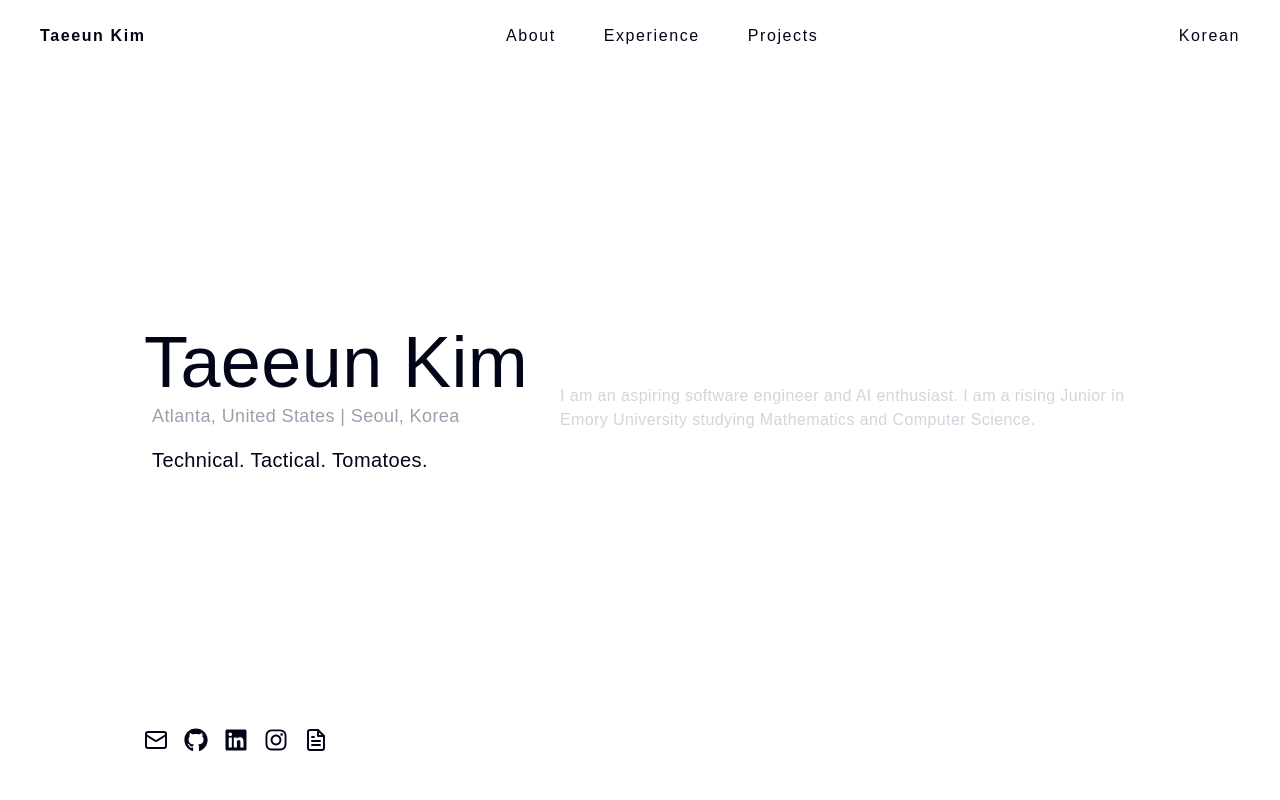
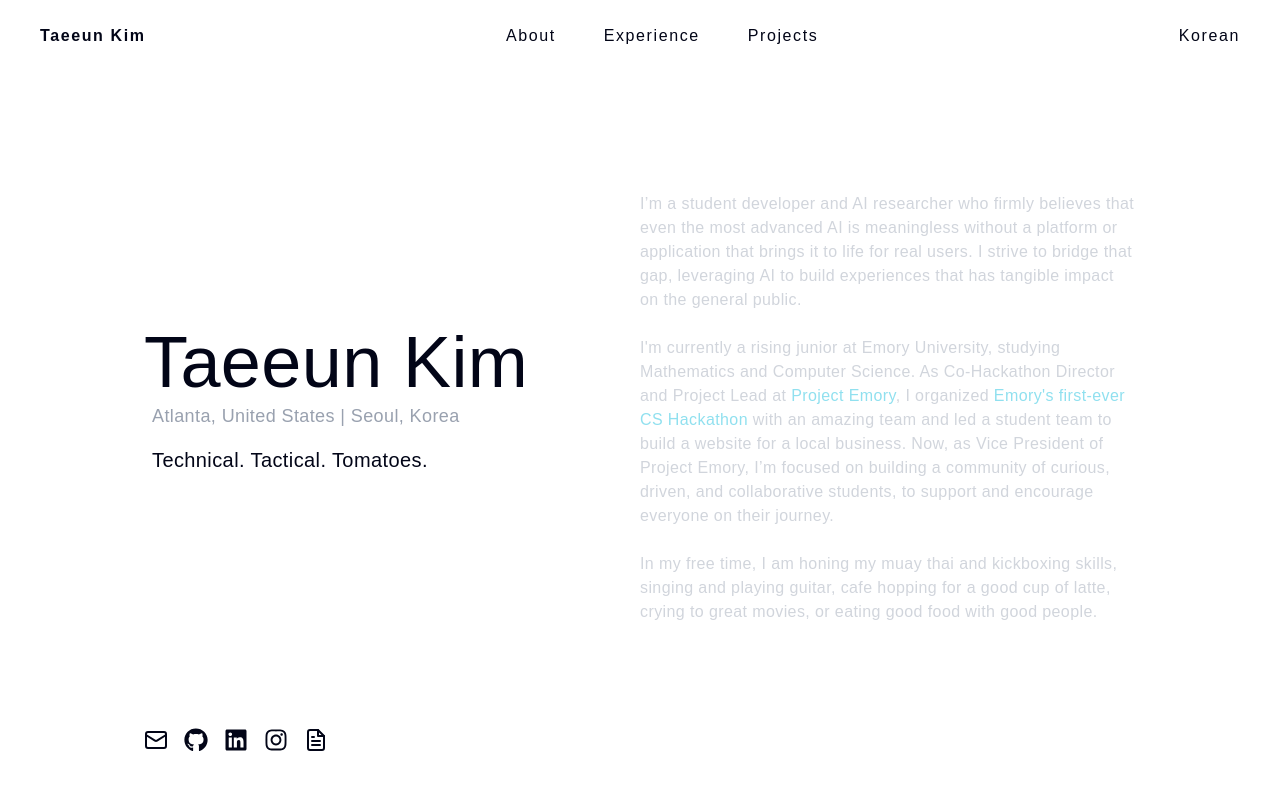
Before and after one commit to esunn0412/taeeun-v1, a Next.js app: page / in a window 1280 px wide. Shown: the top 800 px of the page. Built offline with nearby package versions, Linux system fonts and the light colour scheme; a web font is replaced by a local one.

Commit message:
update about section and migrate data to separate data folder

```diff
--- a/src/components/sections/About.tsx
+++ b/src/components/sections/About.tsx
@@ -55,9 +55,38 @@ const About = () => {
         <Tagline />
       </div>
 
-      <p className="flex-2 mt-4 text-gray-300 max-w-xl">
-        I am an aspiring software engineer and AI enthusiast. I am a rising
-        Junior in Emory University studying Mathematics and Computer Science.
+      <p className="flex-1 mt-4 text-gray-300 max-w-xl">
+        I’m a student developer and AI researcher who firmly believes that even
+        the most advanced AI is meaningless without a platform or application
+        that brings it to life for real users. I strive to bridge that gap,
+        leveraging AI to build experiences that has tangible impact on the
+        general public.
+        <br />
+        <br />
+        I&apos;m currently a rising junior at Emory University, studying
+        Mathematics and Computer Science. As Co-Hackathon Director and Project
+        Lead at{" "}
+        <a
+          href="https://www.linkedin.com/company/project-emory"
+          className="text-[var(--highlight)]"
+        >
+          Project Emory
+        </a>
+        , I organized{" "}
+        <a
+          href="https://www.linkedin.com/posts/project-emory_emoryhacks2025-hackathon-techinnovation-activity-7311186895395332096-R-uR/"
+          className="text-[var(--highlight)]"
+        >
+          Emory&apos;s first-ever CS Hackathon
+        </a>{" "}
+        with an amazing team and led a student team to build a website for a
+        local business. Now, as Vice President of Project Emory, I’m focused on
+        building a community of curious, driven, and collaborative students, to
+        support and encourage everyone on their journey.
+        <br />
+        <br /> In my free time, I am honing my muay thai and kickboxing skills,
+        singing and playing guitar, cafe hopping for a good cup of latte, crying
+        to great movies, or eating good food with good people.
       </p>
       <div className="absolute bottom-12 left-0 container mx-auto">
         <div className="flex gap-4 pt-4">
--- a/src/components/sections/Experience.tsx
+++ b/src/components/sections/Experience.tsx
@@ -1,67 +1,13 @@
-import type { ExperienceType } from "@/types";
 import { FaLink } from "react-icons/fa";
 import Skill from "../ui/Skill";
-
-const experiences: ExperienceType[] = [
-  {
-    title: "Django Backend Engineer Intern",
-    company: "Park My Ride",
-    period: "Jan, 2025 - May, 2025",
-    description:
-      "Develop core backend logic for a valet-driving app, managing database interactions, authentication, and CI/CD pipelines. Collaborate with front-end developers in a Scrum environment, applying quality assurance practices in a team of four.",
-    technologies: ["Django", "Python", "AWS Lightsail", "PostgresSQL", "Git"],
-    url: "https://parkmyride.io/",
-  },
-  {
-    title: "Student Research Assistant",
-    company: "NLP Suite",
-    period: "Aug, 2024 - Jan, 2025",
-    description:
-      "Enhanced the NLP-Suite tool by integrating Stanford CoreNLP, Stanza, WordNet, and MALLET within Docker. Optimized file handling and operations, cutting database analyzer processing time by 150% with efficient algorithms.",
-    technologies: ["Pandas", "NumPy", "Matplotlib", "Docker", "Git"],
-    url: "https://github.com/NLP-Suite",
-  },
-  {
-    title: "ML Research Intern",
-    company: "Sionic AI",
-    period: "Aug, 2024 - Jan, 2025",
-    description:
-      "Researched hard negative mining (HNM) strategies to improve contrastive learning for the company's RAG pipeline. Boosted BGE-M3 fine-tuning by 4.87 points on Korean MTEB retrieval task with a positive-aware HNM strategy.",
-    technologies: [
-      "Python",
-      "PyTorch",
-      "FlagEmbedding",
-      "FAISS",
-      "Pandas",
-      "Git",
-    ],
-    url: "https://www.sionic.ai/",
-    links: [{ name: "Report", url: "/hnm.pdf" }],
-  },
-  {
-    title: "ML Research Summer Intern",
-    company: "Sionic AI",
-    period: "May, 2024 - Aug, 2024",
-    description:
-      "Fine-tuned Meta's pretrained NLLB models, achieving an 85.73 BLEU score in Korean grammar error correction tasks, outperforming SOTA models GPT-4 (75.03) and HCX-3 (71.24); presented findings at PACLIC 38.",
-    technologies: ["PyTorch", "Python", "Pandas", "Docker", "Git"],
-    url: "https://www.sionic.ai/",
-    links: [
-      { name: "Paper", url: "/paclic.pdf" },
-      {
-        name: "KoGEC Model",
-        url: "https://huggingface.co/sionic-ai/nllb-200-ko-gec-3.3B",
-      },
-    ],
-  },
-];
+import ExperienceData from "@/data/ExperienceData";
 
 const Experience = () => {
   return (
     <section id="experience" className="container mx-auto py-16">
       <h2 className="text-2xl tracking-widest mb-12">My Experience</h2>
       <div className="space-y-12">
-        {experiences.map((exp, index) => (
+        {ExperienceData.map((exp, index) => (
           <div
             key={`exp-${index}`}
             className="flex flex-col md:flex-row gap-6 m-0 group"
@@ -70,7 +16,7 @@ const Experience = () => {
               <div className="w-6 h-6 rounded-full bg-white group-hover:bg-[var(--highlight)] transition-all duration-200 flex items-center justify-center z-10">
                 <div className="w-3 h-3 rounded-full bg-[var(--background)]"></div>
               </div>
-              {index !== experiences.length - 1 && (
+              {index !== ExperienceData.length - 1 && (
                 <div className="absolute top-6 bottom-0 w-0.5 bg-[var(--highlight)]/30"></div>
               )}
             </div>
--- a/src/components/sections/Projects.tsx
+++ b/src/components/sections/Projects.tsx
@@ -1,50 +1,7 @@
-import type { ProjectType } from "@/types";
 import Image from "next/image";
 import Skill from "@/components/ui/Skill";
 import { FaLink, FaGithub } from "react-icons/fa";
-
-const projects: ProjectType[] = [
-  {
-    title: "WOW Centreville",
-    description:
-      "Full-stack ordering platform for local business, streamlining order management and online payment.",
-    technologies: [
-      "Next.js",
-      "TypeScript",
-      "Tailwind CSS",
-      "Django",
-      "Stripe",
-      "Figma",
-    ],
-    image: "/wow.png",
-    url: "https://wowcentreville.com/",
-    github: "https://github.com/project-emory/wow-centreville/tree/main",
-  },
-  {
-    title: "Rendezvous",
-    description:
-      "Pinterest and Reddit-inspired full-stack featuring CRUD operations, user authentication, and deployed on AWS via Docker. Currently down due to costs.",
-    technologies: ["Django", "Docker", "AWS EC2", "Bootstrap", "HTML/CSS"],
-    image: "/ren.png",
-    github: "https://github.com/esunn0412/rendezvous",
-  },
-  {
-    title: "Good Hangul",
-    description:
-      "Korean grammar error correction platform powered by the finetuned sLLM research model: nllb-200-ko-gec-3.3B. Built a Chrome Extension that automatically detects inputs and displays correction retrieved from koGEC API. Repo under company assets.",
-    technologies: [
-      "Flask",
-      "Python",
-      "Docker",
-      "Typescript",
-      "PyTorch",
-      "Pocketbase DB",
-    ],
-    image: "/goodhangul.png",
-    url: "https://goodhangul.sionic.ai/",
-    github: "",
-  },
-];
+import ProjectData from "@/data/ProjectData";
 
 const Projects = () => {
   return (
@@ -54,7 +11,7 @@ const Projects = () => {
       </h2>
 
       <div>
-        {projects.map((project, index) => (
+        {ProjectData.map((project, index) => (
           <div
             key={`proj-${index}`}
             className="flex flex-col md:flex-row gap-6 m-0 px-4 py-8 rounded-lg group border border-transparent transition-all duration-300"
--- /dev/null
+++ b/src/data/ExperienceData.tsx
@@ -0,0 +1,57 @@
+import type { ExperienceType } from "@/types";
+
+const ExperienceData: ExperienceType[] = [
+  {
+    title: "Django Backend Engineer Intern",
+    company: "Park My Ride",
+    period: "Jan, 2025 - May, 2025",
+    description:
+      "Develop core backend logic for a valet-driving app, managing database interactions, authentication, and CI/CD pipelines. Collaborate with front-end developers in a Scrum environment, applying quality assurance practices in a team of four.",
+    technologies: ["Django", "Python", "AWS Lightsail", "PostgresSQL", "Git"],
+    url: "https://parkmyride.io/",
+  },
+  {
+    title: "Student Research Assistant",
+    company: "NLP Suite",
+    period: "Aug, 2024 - Jan, 2025",
+    description:
+      "Enhanced the NLP-Suite tool by integrating Stanford CoreNLP, Stanza, WordNet, and MALLET within Docker. Optimized file handling and operations, cutting database analyzer processing time by 150% with efficient algorithms.",
+    technologies: ["Pandas", "NumPy", "Matplotlib", "Docker", "Git"],
+    url: "https://github.com/NLP-Suite",
+  },
+  {
+    title: "ML Research Intern",
+    company: "Sionic AI",
+    period: "Aug, 2024 - Jan, 2025",
+    description:
+      "Researched hard negative mining (HNM) strategies to improve contrastive learning for the company's RAG pipeline. Boosted BGE-M3 fine-tuning by 4.87 points on Korean MTEB retrieval task with a positive-aware HNM strategy.",
+    technologies: [
+      "Python",
+      "PyTorch",
+      "FlagEmbedding",
+      "FAISS",
+      "Pandas",
+      "Git",
+    ],
+    url: "https://www.sionic.ai/",
+    links: [{ name: "Report", url: "/hnm.pdf" }],
+  },
+  {
+    title: "ML Research Summer Intern",
+    company: "Sionic AI",
+    period: "May, 2024 - Aug, 2024",
+    description:
+      "Fine-tuned Meta's pretrained NLLB models, achieving an 85.73 BLEU score in Korean grammar error correction tasks, outperforming SOTA models GPT-4 (75.03) and HCX-3 (71.24); presented findings at PACLIC 38.",
+    technologies: ["PyTorch", "Python", "Pandas", "Docker", "Git"],
+    url: "https://www.sionic.ai/",
+    links: [
+      { name: "Paper", url: "/paclic.pdf" },
+      {
+        name: "KoGEC Model",
+        url: "https://huggingface.co/sionic-ai/nllb-200-ko-gec-3.3B",
+      },
+    ],
+  },
+];
+
+export default ExperienceData;
--- /dev/null
+++ b/src/data/ProjectData.tsx
@@ -0,0 +1,46 @@
+import type { ProjectType } from "@/types";
+
+const ProjectData: ProjectType[] = [
+  {
+    title: "WOW Centreville",
+    description:
+      "Full-stack ordering platform for local business, streamlining order management and online payment.",
+    technologies: [
+      "Next.js",
+      "TypeScript",
+      "Tailwind CSS",
+      "Django",
+      "Stripe",
+      "Figma",
+    ],
+    image: "/wow.png",
+    url: "https://wowcentreville.com/",
+    github: "https://github.com/project-emory/wow-centreville/tree/main",
+  },
+  {
+    title: "Rendezvous",
+    description:
+      "Pinterest and Reddit-inspired full-stack featuring CRUD operations, user authentication, and deployed on AWS via Docker. Currently down due to costs.",
+    technologies: ["Django", "Docker", "AWS EC2", "Bootstrap", "HTML/CSS"],
+    image: "/ren.png",
+    github: "https://github.com/esunn0412/rendezvous",
+  },
+  {
+    title: "Good Hangul",
+    description:
+      "Korean grammar error correction platform powered by the finetuned sLLM research model: nllb-200-ko-gec-3.3B. Built a Chrome Extension that automatically detects inputs and displays correction retrieved from koGEC API. Repo under company assets.",
+    technologies: [
+      "Flask",
+      "Python",
+      "Docker",
+      "Typescript",
+      "PyTorch",
+      "Pocketbase DB",
+    ],
+    image: "/goodhangul.png",
+    url: "https://goodhangul.sionic.ai/",
+    github: "",
+  },
+];
+
+export default ProjectData;
```
